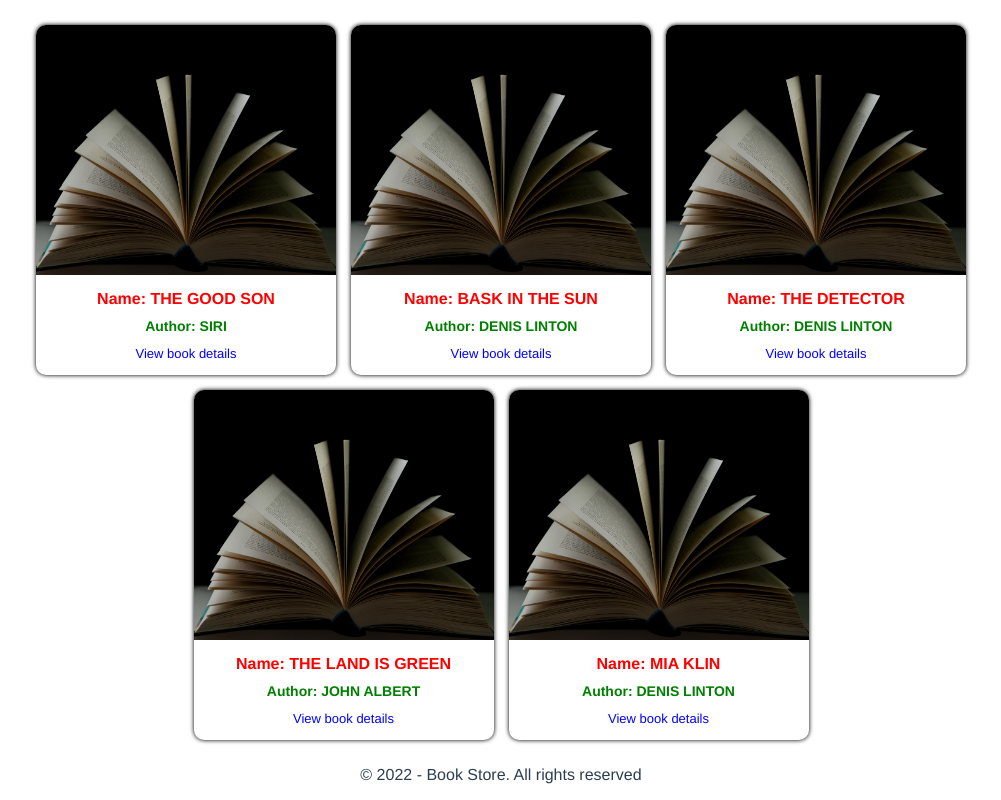
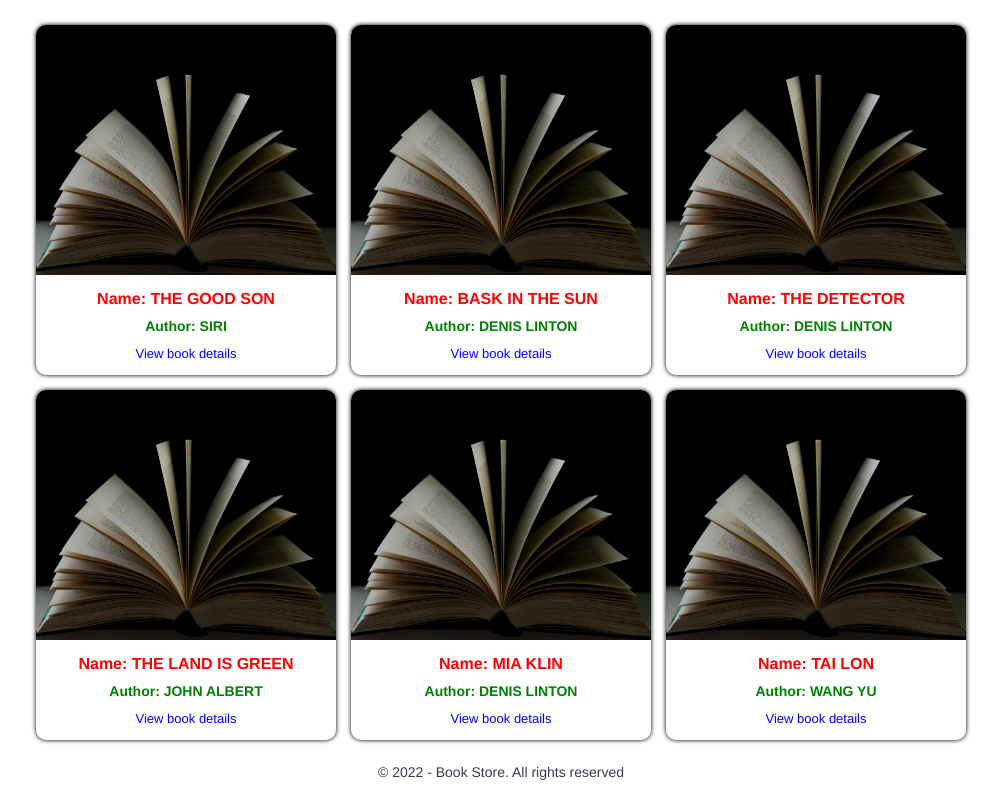
Before and after one commit to doluwamu/book-store-client, a Vue app: page / in a window 1280 px wide. Shown: the part 184-984 px from the top of the page, without its empty margins (139-1140 px from the left). Built offline with nearby package versions, Linux system fonts and the light colour scheme.

Commit message:
made styling changes for book details view

```diff
--- a/src/assets/data/books.js
+++ b/src/assets/data/books.js
@@ -54,6 +54,17 @@ const books = [
       "Lorem, ipsum dolor sit amet consectetur adipisicing elit. Sed earum porro exercitationem, nihil non necessitatibus vitae inventore temporibus, repellendus nesciunt veniam officiis dignissimos maxime labore quisquam! Illum quos exercitationem ad.",
     link: "https://momentjs.com/",
   },
+  {
+    id: 6,
+    image: "/images/book.jpg",
+    name: "Tai Lon",
+    numOfPages: 2343,
+    author: "Wang Yu",
+    publishDate: "07-05-2007",
+    preface:
+      "Lorem, ipsum dolor sit amet consectetur adipisicing elit. Sed earum porro exercitationem, nihil non necessitatibus vitae inventore temporibus, repellendus nesciunt veniam officiis dignissimos maxime labore quisquam! Illum quos exercitationem ad.",
+    link: "https://momentjs.com/",
+  },
 ];
 
 export default books;
--- a/src/components/General/Footer.vue
+++ b/src/components/General/Footer.vue
@@ -4,8 +4,8 @@
   </footer>
 </template>
 
-<!-- <style scoped>
-footer {
-  padding: 10px 5px;
+<style scoped>
+footer p {
+  font-size: 14px;
 }
-</style> -->
+</style>
--- a/src/views/BookDetailsView.vue
+++ b/src/views/BookDetailsView.vue
@@ -16,6 +16,7 @@
           <h3 class="preface-title">Preface:</h3>
           <p class="preface-content">{{ book.preface }}</p>
         </div>
+        <br/>
         <a
           :href="book.link"
           class="get-book-link"
@@ -45,7 +46,7 @@ export default {
   },
   created() {
     this.book = books.find((book) => book.id === Number(this.$route.params.id));
-    this.publishDate = new Date(this.book.publishDate);
+    this.publishDate = new Date(this.book.publishDate)
   },
 };
 </script>
@@ -81,7 +82,10 @@ export default {
 }
 
 .get-book-link {
-  color: blue;
+  color: #fff;
+  background-color: rgb(2, 86, 86);
+  padding: 9px;
+  border-radius: 6px;
   text-decoration: none;
   font-size: 14px;
 }
```
